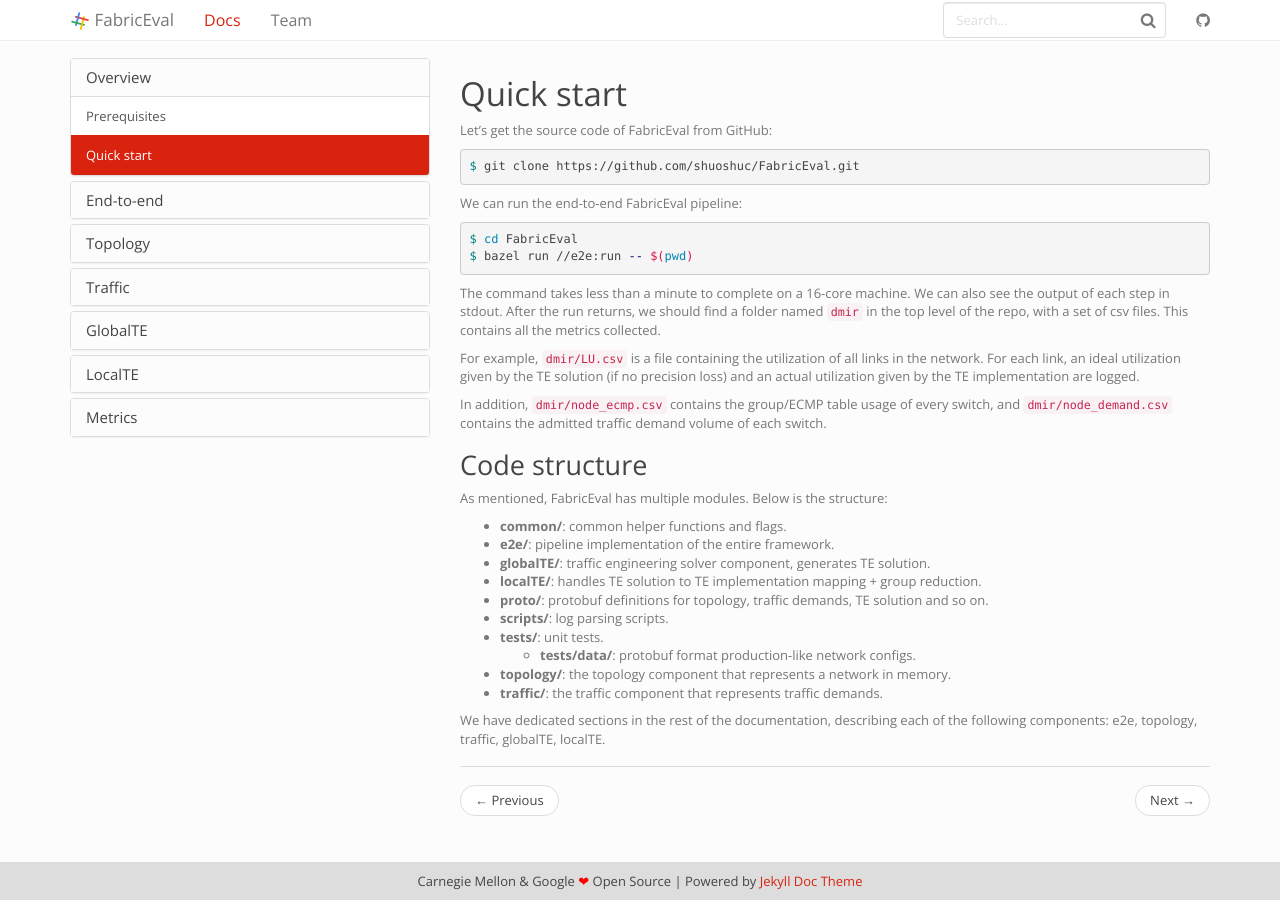
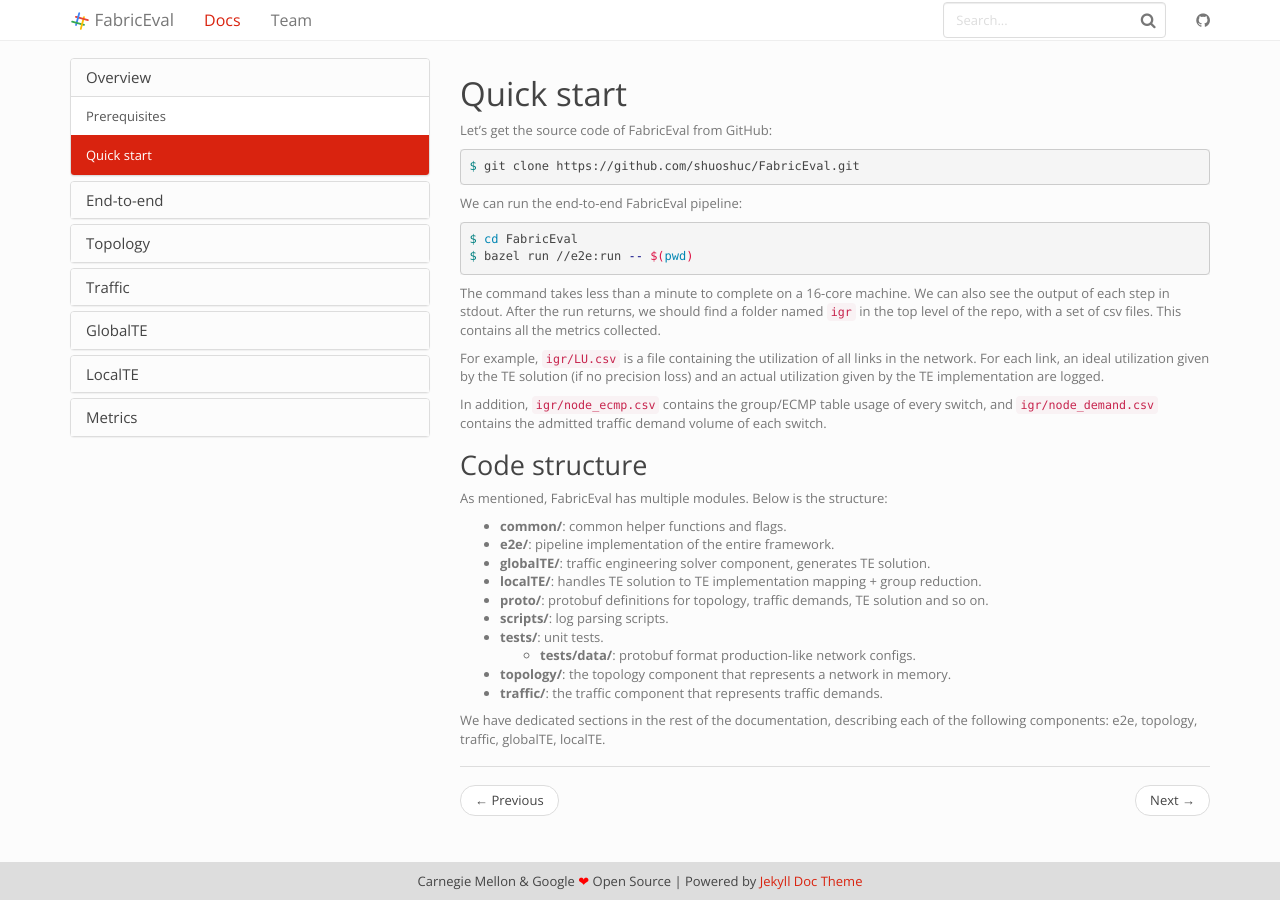
Before and after one commit to shuoshuc/FabricEval, a Jekyll site: the page built from docs/_docs/quick-start.md, in a window 1280 px wide. Built offline with Jekyll 4.4.1, drawn with Linux system fonts in a browser that asks for light colours.

Commit message:
Change algorithm name.

```diff
--- a/docs/_docs/quick-start.md
+++ b/docs/_docs/quick-start.md
@@ -16,15 +16,15 @@ $ bazel run //e2e:run -- $(pwd)
 
 The command takes less than a minute to complete on a 16-core machine.
 We can also see the output of each step in stdout. After the run returns, we
-should find a folder named `dmir` in the top level of the repo,
+should find a folder named `igr` in the top level of the repo,
 with a set of csv files. This contains all the metrics collected.
 
-For example, `dmir/LU.csv` is a file containing the utilization of all links
+For example, `igr/LU.csv` is a file containing the utilization of all links
 in the network. For each link, an ideal utilization given by the TE solution (if no precision loss)
 and an actual utilization given by the TE implementation are logged.
 
-In addition, `dmir/node_ecmp.csv` contains the group/ECMP table usage of
-every switch, and `dmir/node_demand.csv` contains the admitted traffic demand volume
+In addition, `igr/node_ecmp.csv` contains the group/ECMP table usage of
+every switch, and `igr/node_demand.csv` contains the admitted traffic demand volume
 of each switch.
 
 ## Code structure
```
